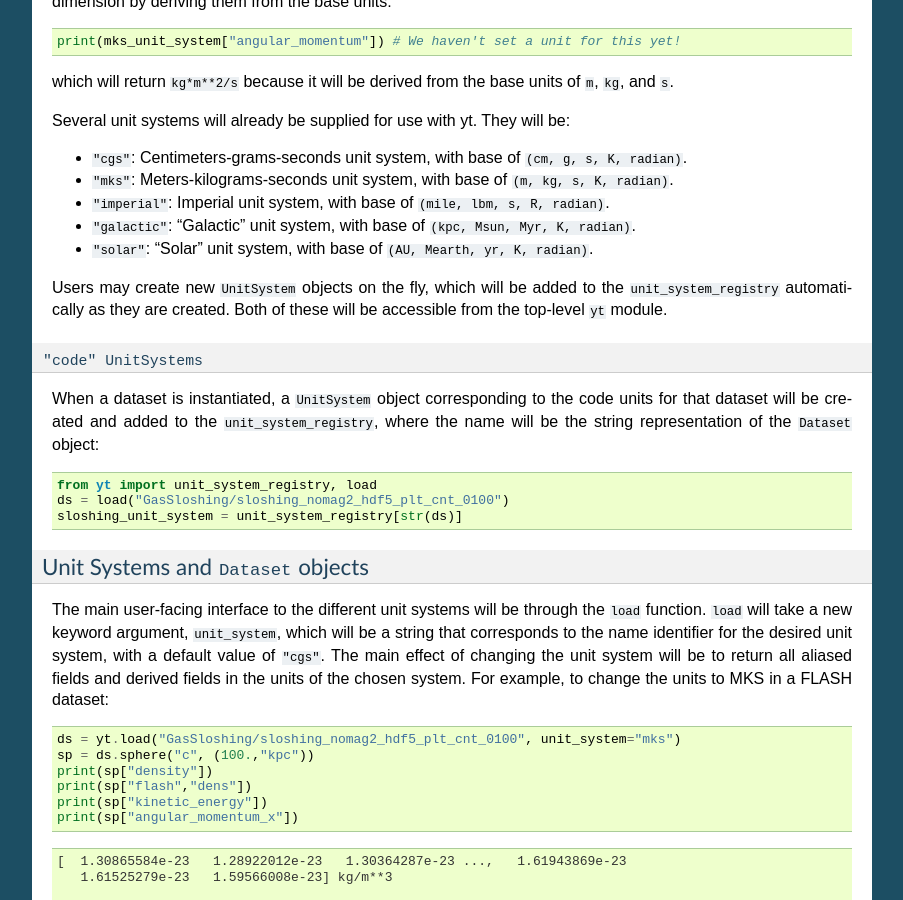
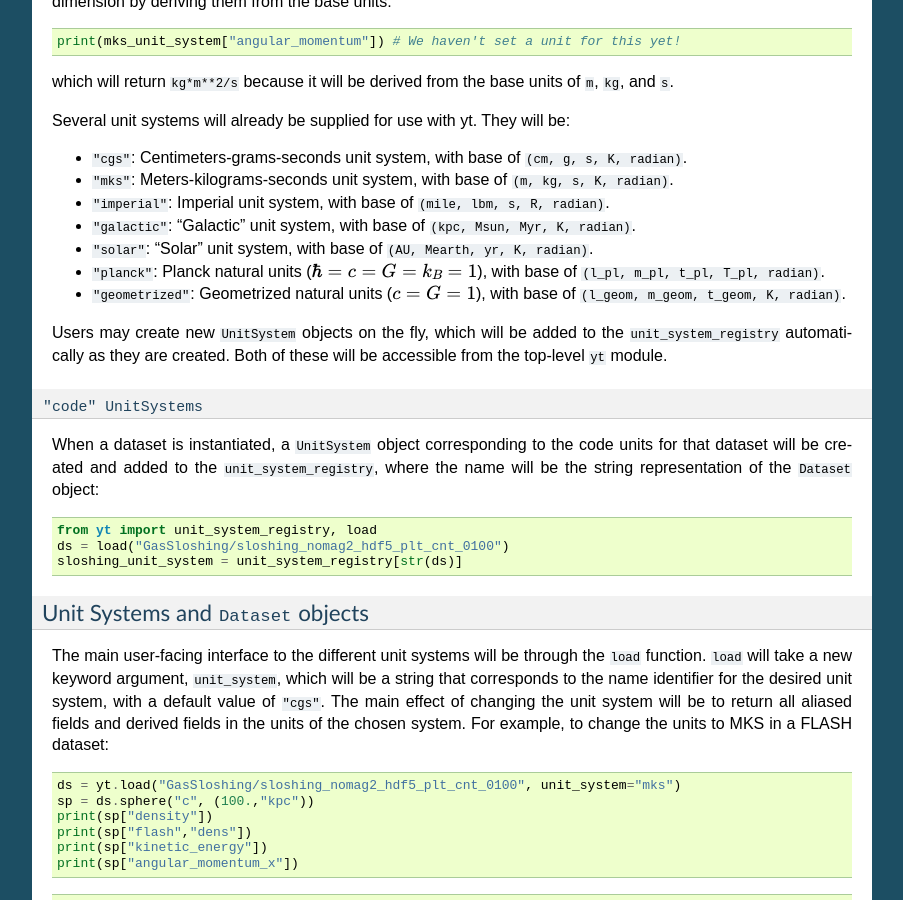
Before and after one commit to yt-project/ytep, a Sphinx documentation site: the page built from source/YTEPs/YTEP-0028.rst, in a window 1280 px wide and 900 px high, scrolled down 1779 px. Shown: the whole window, without its empty margins (198-1101 px from the left). Built offline with Sphinx 7.4.7, drawn with Linux system fonts in a browser that asks for light colours; formulas are drawn with MathJax 3.

Commit message:
Adding comments about planck and geometrized unit systems

```diff
--- a/source/YTEPs/YTEP-0028.rst
+++ b/source/YTEPs/YTEP-0028.rst
@@ -113,6 +113,8 @@ Several unit systems will already be supplied for use with yt. They will be:
 * ``"imperial"``: Imperial unit system, with base of ``(mile, lbm, s, R, radian)``.
 * ``"galactic"``: "Galactic" unit system, with base of ``(kpc, Msun, Myr, K, radian)``.
 * ``"solar"``: "Solar" unit system, with base of ``(AU, Mearth, yr, K, radian)``.
+* ``"planck"``: Planck natural units (:math:`\hbar = c = G = k_B = 1`), with base of ``(l_pl, m_pl, t_pl, T_pl, radian)``.
+* ``"geometrized"``: Geometrized natural units (:math:`c = G = 1`), with base of ``(l_geom, m_geom, t_geom, K, radian)``.
 
 Users may create new ``UnitSystem`` objects on the fly, which will be added to the ``unit_system_registry``
 automatically as they are created. Both of these will be accessible from the top-level ``yt`` module.
```
